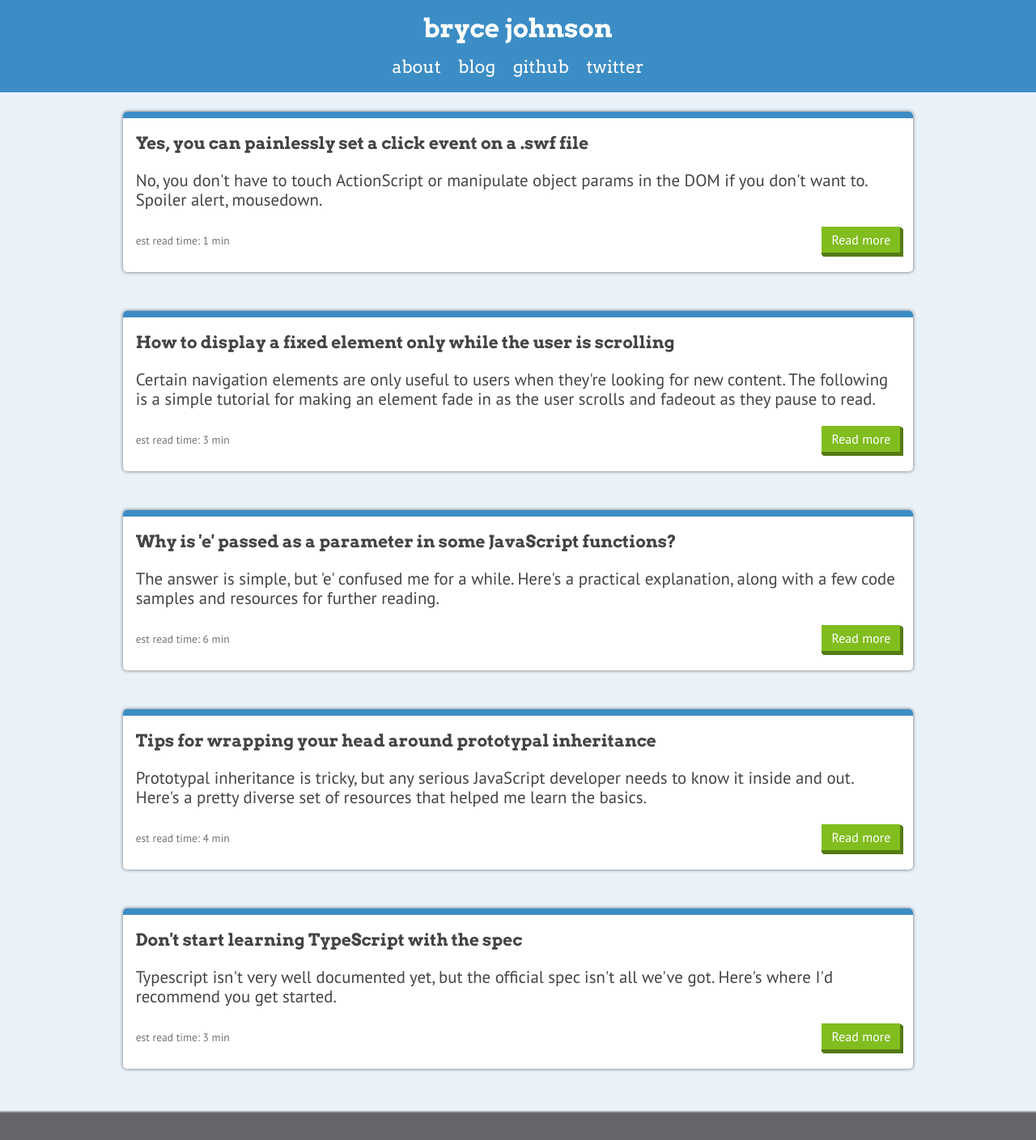
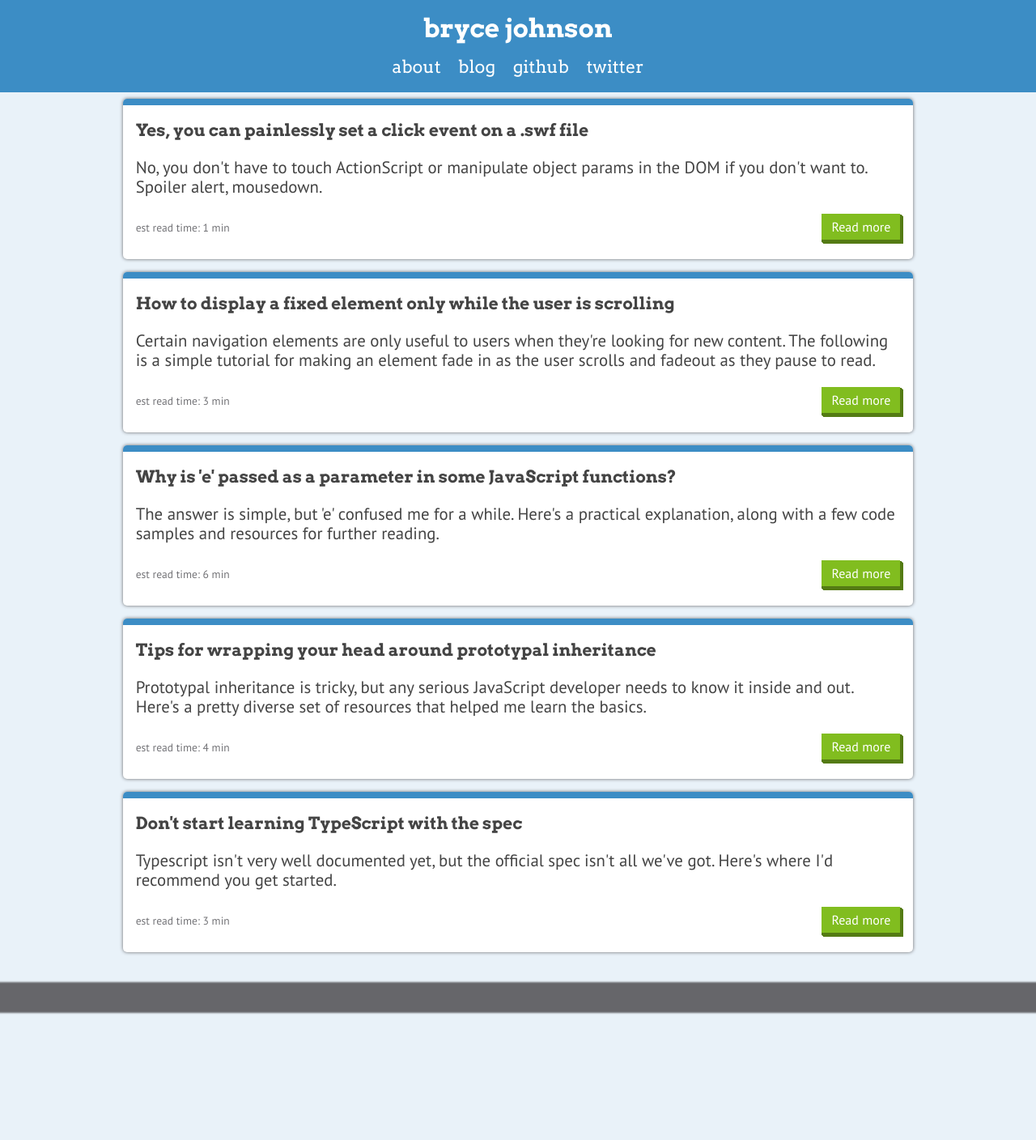
Before and after one commit to brycepj/devbryce-jekyll, a Jekyll site: the page built from index.html, in a window 1280 px wide. Shown: the whole page at 81% size. Built offline with Jekyll 4.4.1, drawn with Linux system fonts in a browser that asks for light colours.

Commit message:
blank commit

```diff
--- a/_scss/modules/_loop.scss
+++ b/_scss/modules/_loop.scss
@@ -4,7 +4,7 @@
     position:relative;
 	width:80%;
     // height:auto;
-	margin:1.5em 1em;
+	margin:.5em 1em;
 	padding:.5em 1em;
 
 	border-radius:5px;
--- a/css/style.css
+++ b/css/style.css
@@ -597,7 +597,7 @@ header {
   display: block;
   position: relative;
   width: 80%;
-  margin: 1.5em 1em;
+  margin: .5em 1em;
   padding: .5em 1em;
   border-radius: 5px;
   box-shadow: 0px 0px 4px 0px #66666a;
```
